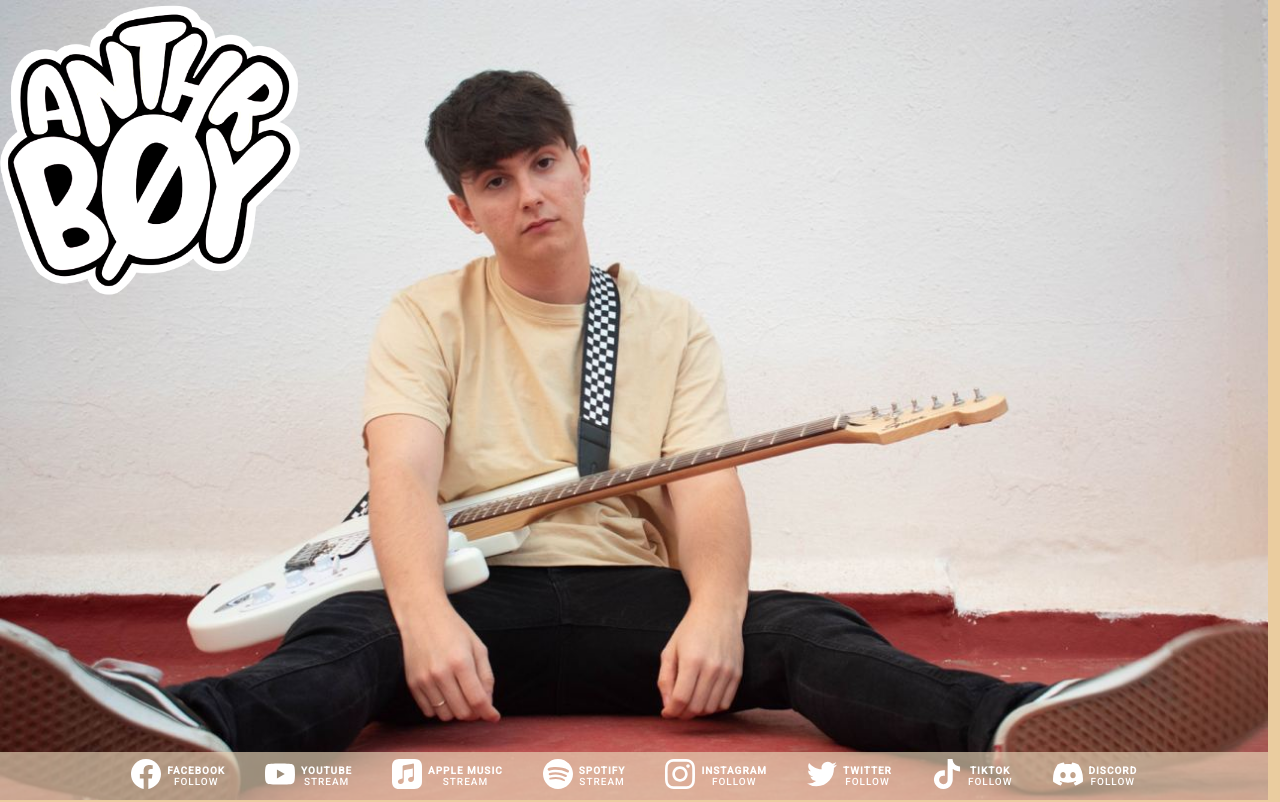
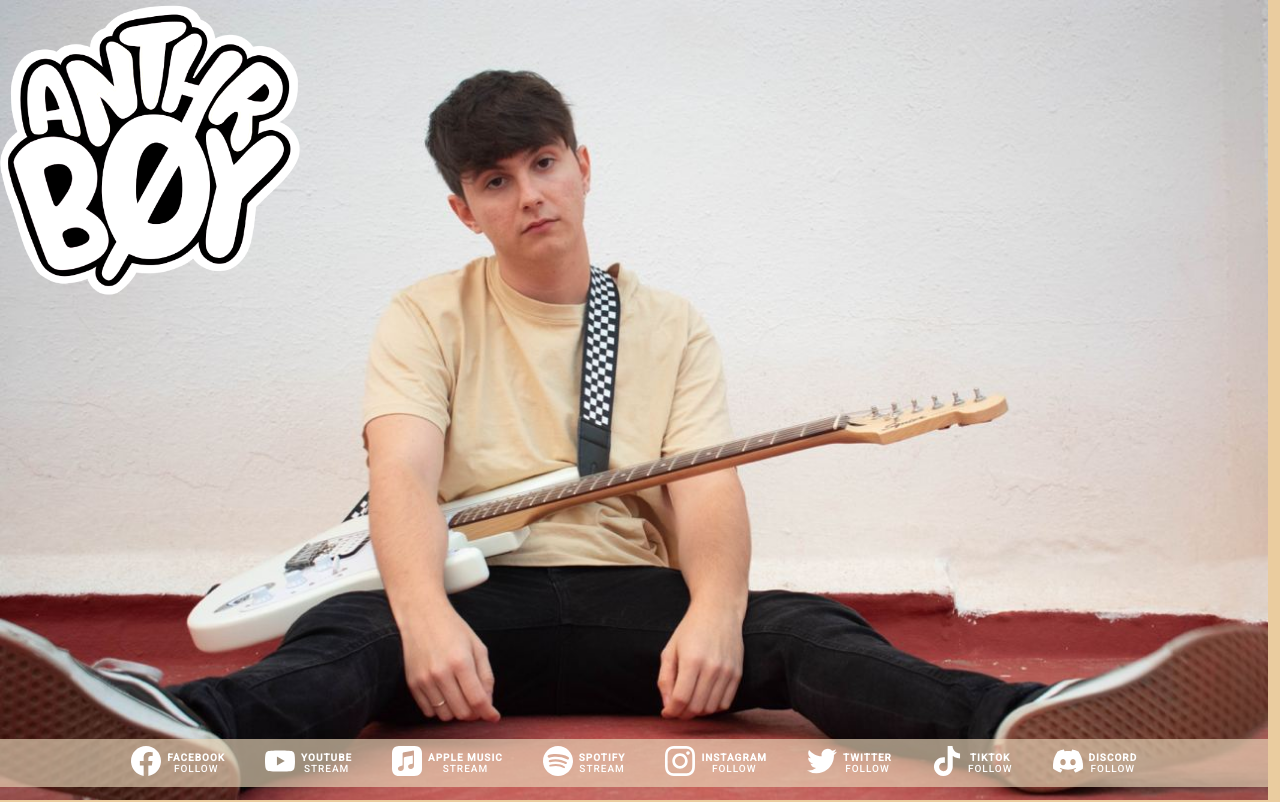
Before and after one commit to NiAlCa/xavi, a React (Vite) app: page / in a window 1280 px wide. Shown: the top 802 px of the page. Built offline with nearby package versions, Linux system fonts and the light colour scheme.

Commit message:
subiendo cambios en el css del header

```diff
--- a/src/components/Header/Header.scss
+++ b/src/components/Header/Header.scss
@@ -4,6 +4,10 @@
     display: flex;
     flex-direction: column;
     justify-content: space-between;
+
+    .HeaderRrss{
+        margin-bottom:  1%;
+    }
 }
 
 
```
